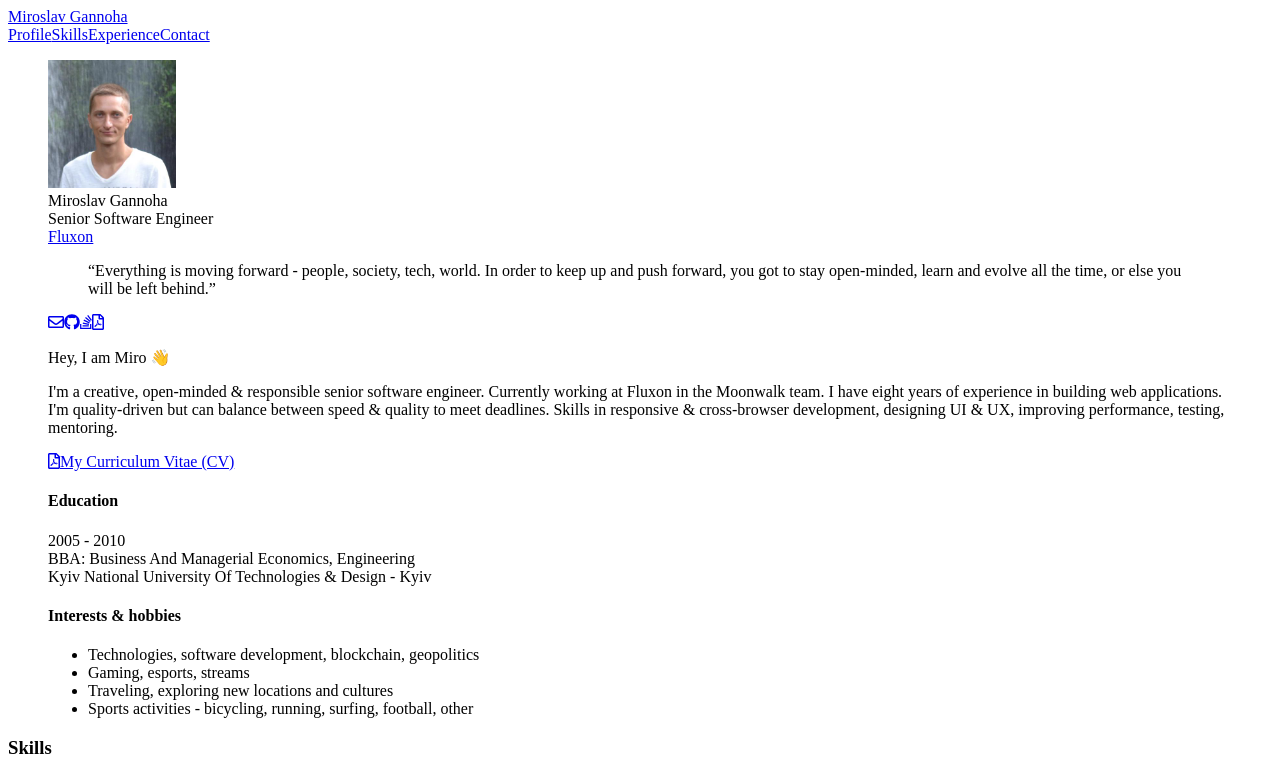
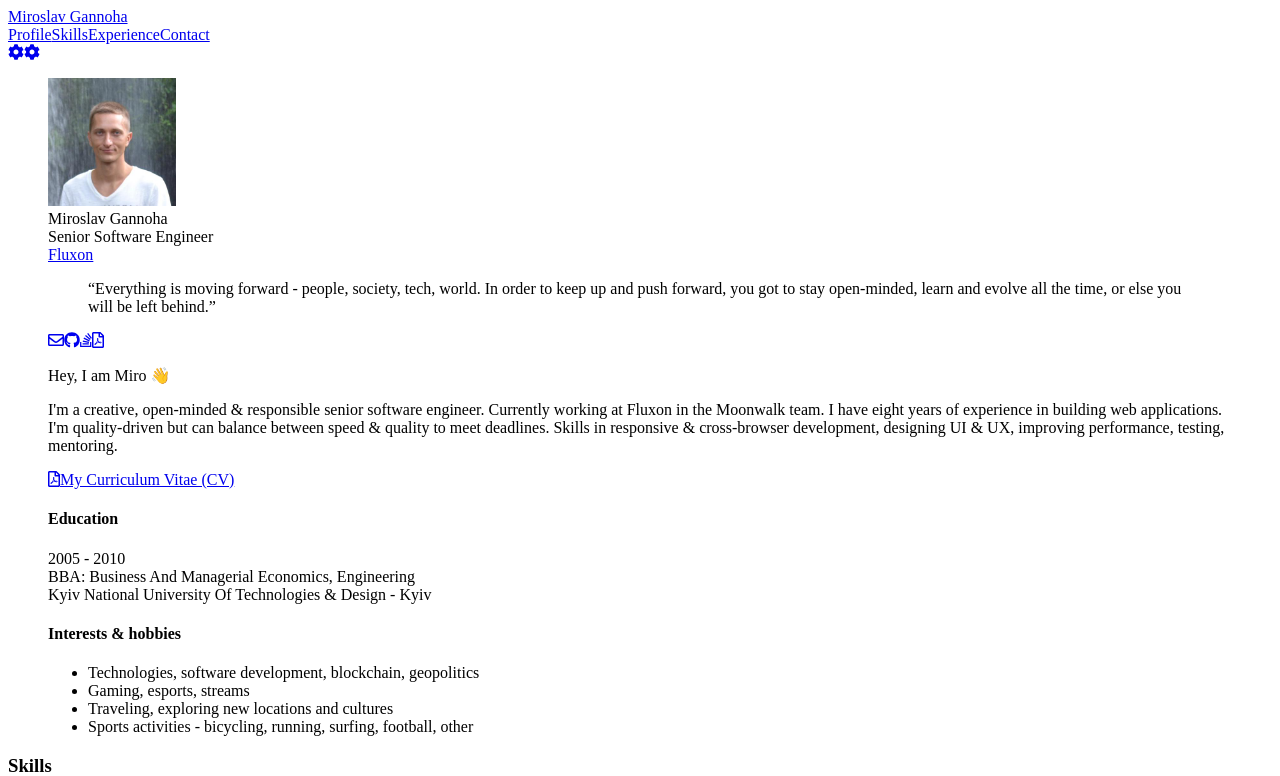
Before and after one commit to MiroslavGannoha/about-me, a Next.js app: page / in a window 1280 px wide. Shown: the top 776 px of the page. Built offline with nearby package versions, Linux system fonts and the light colour scheme.

Commit message:
cog scroller added

```diff
--- a/layout/parts/Navbar.tsx
+++ b/layout/parts/Navbar.tsx
@@ -1,5 +1,8 @@
-import React from 'react';
+import React, { useEffect, useState } from 'react';
 import { Link } from '../../components/Link';
+import { faCog } from '@fortawesome/free-solid-svg-icons';
+import { FontAwesomeIcon } from '@fortawesome/react-fontawesome';
+import { useRouter } from 'next/router';
 
 const NavbarLink: React.FC<{ href: string }> = ({ children, href }) => (
   <Link
@@ -11,13 +14,50 @@ const NavbarLink: React.FC<{ href: string }> = ({ children, href }) => (
   </Link>
 );
 
+const navSections = [
+  '/#profile',
+  '/#skills',
+  '/#experience',
+  '/#contact',
+] as const;
+
+type NavSection = typeof navSections[number];
+
+function findNextSection(section: NavSection): NavSection {
+  const currentIndex = navSections.indexOf(section);
+  return navSections[
+    currentIndex === navSections.length - 1 ? 0 : currentIndex + 1
+  ];
+}
+
 export const Navbar = (): JSX.Element => {
+  const [cogScrollClass, setCogScrollClass] = useState('');
+  const router = useRouter();
+  const [nextSection, setNextSection] = useState<NavSection>(
+    navSections.includes(router.asPath as NavSection)
+      ? findNextSection(router.asPath as NavSection)
+      : '/#skills'
+  );
+  console.log(router.asPath, nextSection);
+
+  useEffect(() => {
+    let timer: NodeJS.Timeout | null = null;
+    function handleScroll() {
+      if (timer) {
+        clearTimeout(timer);
+      }
+      setCogScrollClass('animate-spin-slow text-green-400');
+      timer = setTimeout(() => setCogScrollClass(''), 100);
+    }
+    window.addEventListener('scroll', handleScroll);
+
+    return () => window.removeEventListener('scroll', handleScroll);
+  }, []);
+
   return (
-    <nav className="bg-gray-300 hover:bg-gray-400 w-full flex justify-between p-4 fixed top-0 shadow-md z-50 transition duration-500 ease-in-out">
+    <nav className="group bg-gray-300 hover:bg-gray-400 w-full flex justify-between p-4 fixed top-0 shadow-md z-50 transition duration-500 ease-in-out">
       <div>
-        <NavbarLink href="/#profile">
-          Miroslav Gannoha
-        </NavbarLink>
+        <NavbarLink href="/#profile">Miroslav Gannoha</NavbarLink>
       </div>
       <div>
         <NavbarLink href="/#profile">Profile</NavbarLink>
@@ -25,6 +65,19 @@ export const Navbar = (): JSX.Element => {
         <NavbarLink href="/#experience">Experience</NavbarLink>
         <NavbarLink href="/#contact">Contact</NavbarLink>
       </div>
+      <div
+        onClick={() => {
+          setNextSection(findNextSection(nextSection));
+        }}
+      >
+        <NavbarLink href={nextSection}>
+          <FontAwesomeIcon
+            icon={faCog}
+            className={`ml-4 text-xl ${cogScrollClass}`}
+          />
+          <FontAwesomeIcon icon={faCog} className={cogScrollClass} />
+        </NavbarLink>
+      </div>
     </nav>
   );
 };
--- a/pages/index.tsx
+++ b/pages/index.tsx
@@ -142,28 +142,28 @@ const Home: NextPage = () => {
         <Section id="skills" className="group">
           <h3 className="text-4xl text-center mb-10 group">Skills</h3>
           <ul className="grid grid-flow-row grid-cols-3 sm:grid-cols-4 text-6xl gap-8 justify-items-center mt-6 mb-8 text-gray-600 max-w-7xl mx-auto">
-            <li className="group">
+            <li className="group hover:animate-pulse">
               <SkillImageLogo
                 src="/html5.svg"
                 title="HTML5"
                 className="contrast-150"
               />
             </li>
-            <li className="group">
+            <li className="group hover:animate-pulse">
               <SkillImageLogo
                 src="/css3.svg"
                 title="CSS3"
                 className="contrast-100"
               />
             </li>
-            <li className="group">
+            <li className="group hover:animate-pulse">
               <SkillImageLogo
                 src="/javascript.svg"
                 title="Javascript"
                 className="contrast-150"
               />
             </li>
-            <li className="group">
+            <li className="group hover:animate-pulse">
               <SkillImageLogo
                 src="/nodejs.svg"
                 title="NodeJS"
@@ -171,28 +171,28 @@ const Home: NextPage = () => {
                 className="contrast-150"
               />
             </li>
-            <li className="group">
+            <li className="group hover:animate-pulse">
               <SkillImageLogo
                 src="/typescript.svg"
                 title="Typescript"
                 className="contrast-150"
               />
             </li>
-            <li className="group">
+            <li className="group hover:animate-pulse">
               <SkillImageLogo
                 src="/react.svg"
                 title="ReactJS"
                 className="contrast-0"
               />
             </li>
-            <li className="group">
+            <li className="group hover:animate-pulse">
               <SkillImageLogo
                 src="/next.js.svg"
                 title="NextJS"
                 className="contrast-75"
               />
             </li>
-            <li className="group">
+            <li className="group hover:animate-pulse">
               <SkillImageLogo
                 src="/mobx.svg"
                 title="Mobx"
@@ -200,7 +200,7 @@ const Home: NextPage = () => {
               />
             </li>
 
-            <li className="group">
+            <li className="group hover:animate-pulse">
               <SkillImageLogo
                 src="/firebase.svg"
                 title="Firebase"
@@ -208,17 +208,17 @@ const Home: NextPage = () => {
               />
             </li>
 
-            <li className="group">
+            <li className="group hover:animate-pulse">
               <SkillImageLogo src="/emotion.png" title="EmotionJS" />
             </li>
-            <li className="group">
+            <li className="group hover:animate-pulse">
               <SkillImageLogo
                 src="/tailwind.svg"
                 title="TailwindCSS"
                 className="contrast-50"
               />
             </li>
-            <li className="group">
+            <li className="group hover:animate-pulse">
               <SkillImageLogo src="/graphql.svg" title="GraphQL" />
             </li>
           </ul>
--- a/tailwind.config.js
+++ b/tailwind.config.js
@@ -22,7 +22,10 @@ module.exports = {
         mobxjs: '#DE5C16',
         css3: '#2965F1',
         typescript: "#007acc"
-      }
+      },
+      animation: {
+        'spin-slow': 'spin 1.5s linear infinite',
+       }
     }
   },
   variants: {
@@ -31,6 +34,7 @@ module.exports = {
       textColor: ['active', 'visited'],
       boxShadow: ['active'],
       filter: ['hover', 'group-hover'],
+      animation: ['hover', 'group-hover'],
     }
   },
   plugins: [],
```
